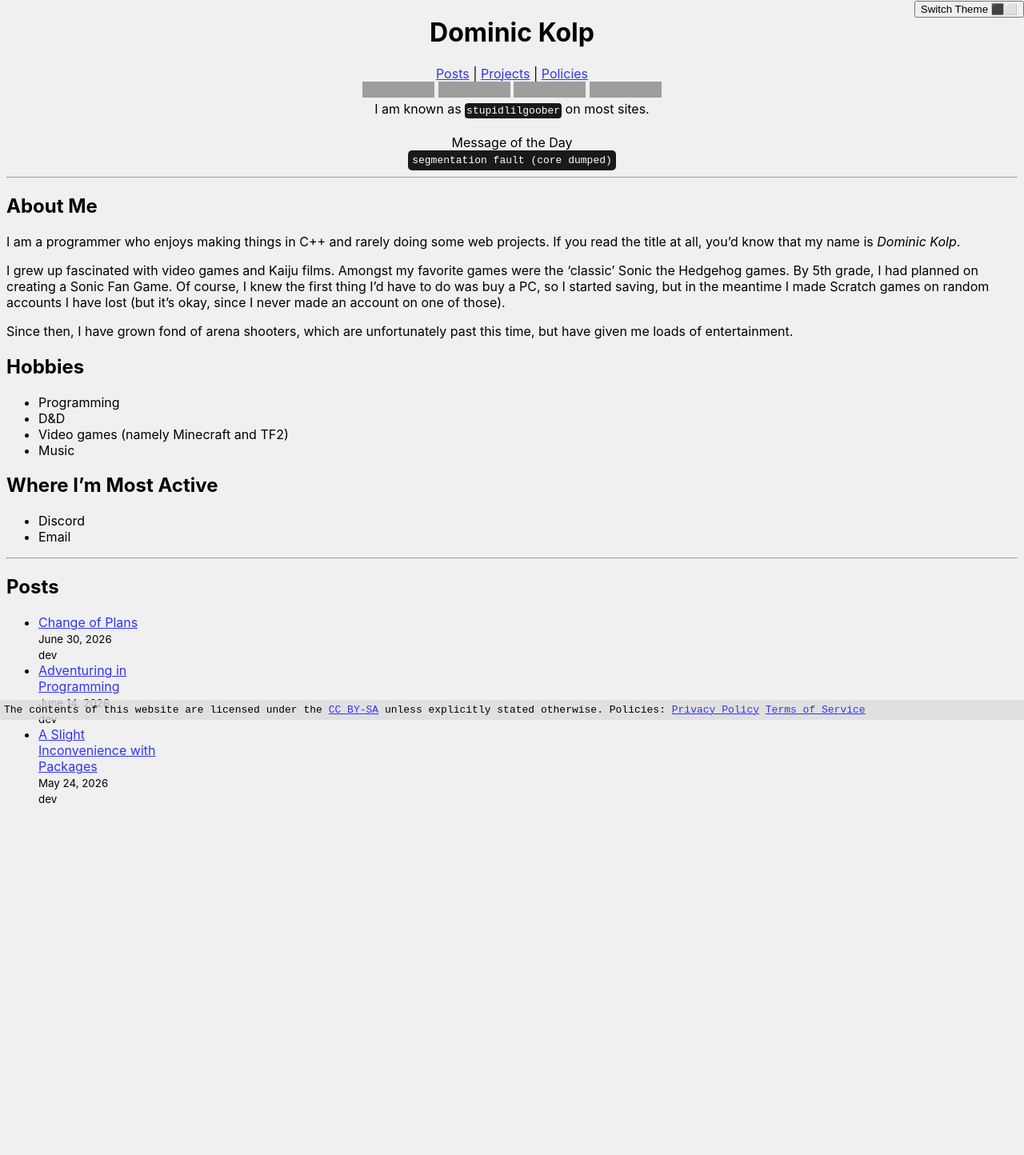
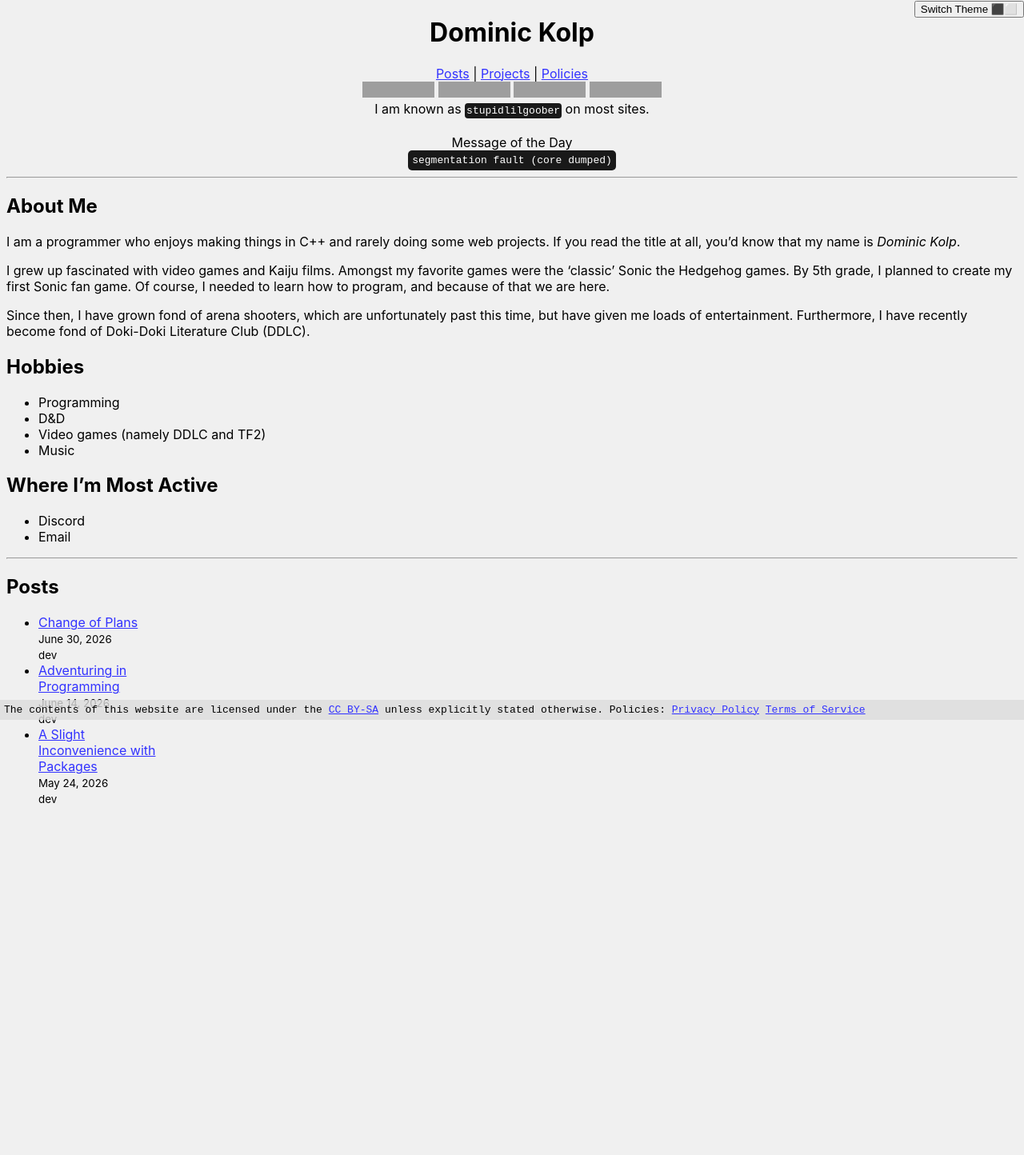
Before and after one commit to StupidLilGoober/stupidlilgoober.github.io, a Jekyll site: the page built from index.md, in a window 1280 px wide. Shown: the whole page at 80% size. Built offline with Jekyll 4.4.1, drawn with Linux system fonts in a browser that asks for light colours; grey boxes are pictures that could not be loaded.

Commit message:
fix index.md

```diff
--- a/index.md
+++ b/index.md
@@ -11,21 +11,20 @@ know that my name is *Dominic Kolp*.
 
 I grew up fascinated with video games and Kaiju films. Amongst
 my favorite games were the 'classic' Sonic the Hedgehog games.
-By 5th grade, I had planned on creating a Sonic Fan Game. Of
-course, I knew the first thing I'd have to do was buy a PC,
-so I started saving, but in the meantime I made Scratch games
-on random accounts I have lost (but it's okay, since I never
-made an account on one of those).
+By 5th grade, I planned to create my first Sonic fan game. Of
+course, I needed to learn how to program, and because of that
+we are here.
 
 Since then, I have grown fond of arena shooters, which are
 unfortunately past this time, but have given me loads of
-entertainment.
+entertainment. Furthermore, I have recently become fond of
+Doki-Doki Literature Club (DDLC).
 
 ## Hobbies
 
 * Programming
 * D&D
-* Video games (namely Minecraft and TF2)
+* Video games (namely DDLC and TF2)
 * Music
 
 ## Where I'm Most Active
```
